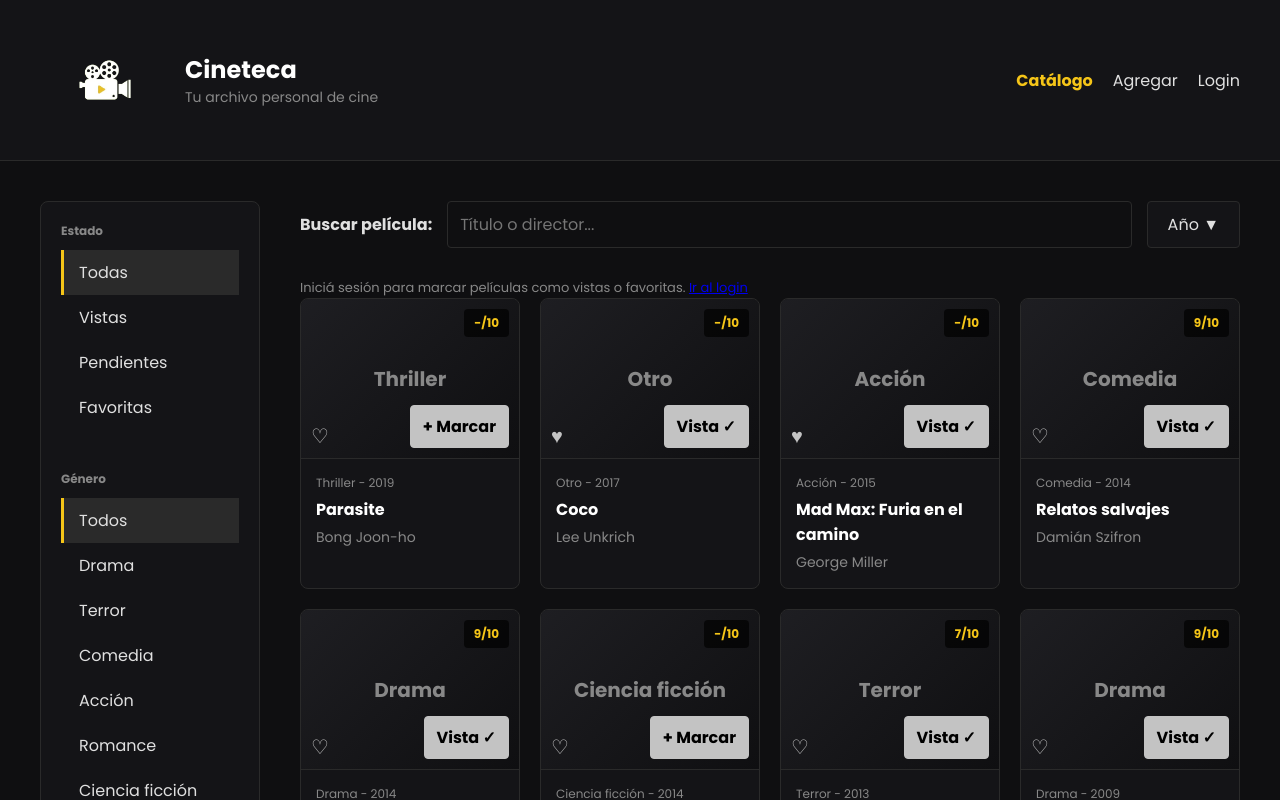
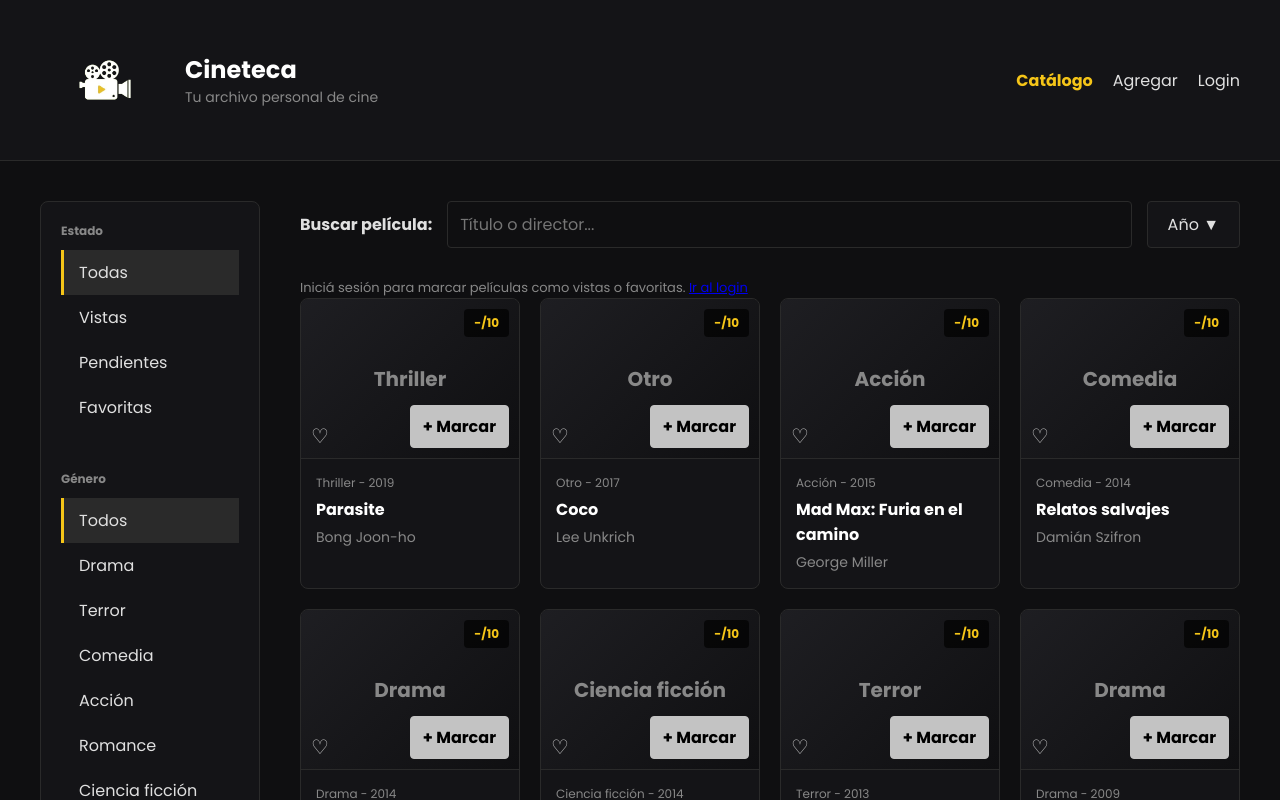
Before and after one commit to josezampa/Proyecto2026-Zampa-Blanco, a React (Vite) app in the folder segunda-entrega/: page / in a window 1280 px wide. Shown: the top 800 px of the page. Built offline with nearby package versions, Linux system fonts and the light colour scheme; data requests are answered from the project's data file.

Commit message:
fix: ya no se ven las selecciones del perfil si no está loggeado

```diff
--- a/segunda-entrega/src/data/db.json
+++ b/segunda-entrega/src/data/db.json
@@ -137,7 +137,7 @@
       "compania": "",
       "enCine": false,
       "sinopsis": "Un niño viaja al mundo de los muertos para conocer la historia de su familia.",
-      "resena": "",
+      "resena": "hola",
       "favorita": true
     }
   ],
--- a/segunda-entrega/src/pages/Catalogo.jsx
+++ b/segunda-entrega/src/pages/Catalogo.jsx
@@ -16,12 +16,29 @@ const FILTROS_ESTADO = {
   Favoritas: (peli) => peli.favorita,
 };
 
+/**
+ * Devuelve una copia de la película sin los datos personales del usuario
+ * (estado, favorita, puntuación, compañía, cine y reseña), para mostrar
+ * el catálogo "en cero" cuando no hay sesión iniciada.
+ * @param {Object} peli - Película tal como está guardada.
+ * @returns {Object} Película con los datos personales reiniciados.
+ */
+const ocultarDatosPersonales = (peli) => ({
+  ...peli,
+  estado: "Pendiente",
+  favorita: false,
+  puntuacion: 0,
+  compania: "",
+  enCine: false,
+  resena: "",
+});
+
 const OPCIONES_GENERO = ["Todos", ...GENEROS];
 
 const Catalogo = () => {
   const { isLogged } = useOutletContext();
   const {
-    peliculas,
+    peliculas: peliculasGuardadas,
     cargando,
     error,
     aviso,
@@ -58,6 +75,10 @@ const Catalogo = () => {
 
   if (cargando) return <p>Cargando películas...</p>;
   if (error) return <p role="alert">{error}</p>;
+
+  const peliculas = isLogged
+    ? peliculasGuardadas
+    : peliculasGuardadas.map(ocultarDatosPersonales);
 
   const texto = busqueda.trim().toLowerCase();
 
```
